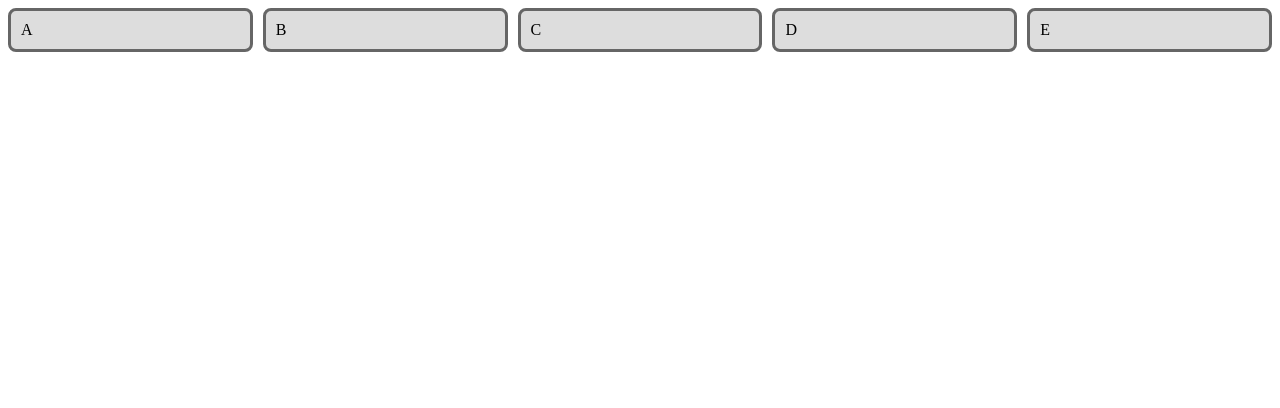
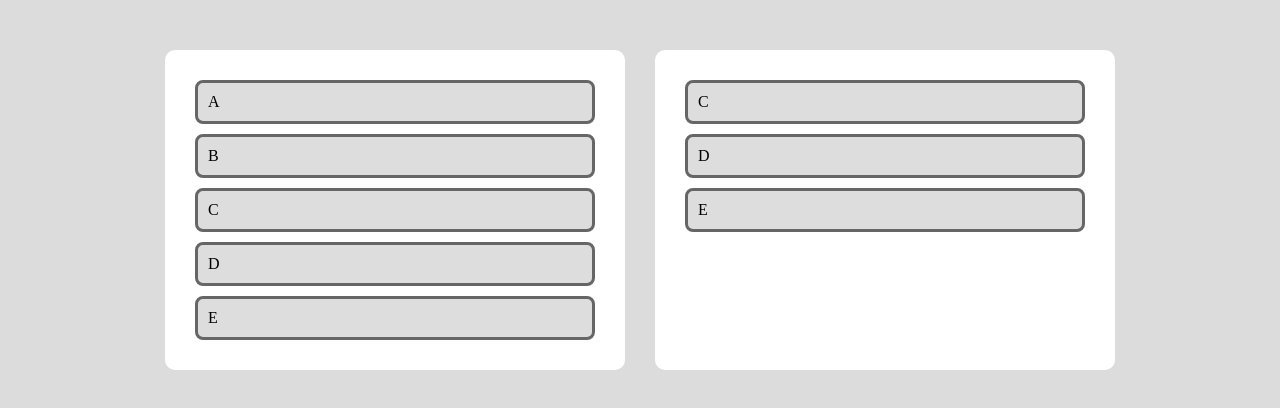
Before and after one commit to champkeh/drag-and-drop, a plain HTML site: page index.html in a window 1280 px wide. Drawn offline with Linux system fonts and the light colour scheme.

Commit message:
update readme

```diff
--- a/index.html
+++ b/index.html
@@ -4,10 +4,21 @@
     <meta charset="UTF-8">
     <title>Drag and Drop</title>
     <style>
+        body {
+            display: flex;
+            justify-content: center;
+            margin: 50px auto;
+            gap: 30px;
+            background-color: gainsboro;
+        }
         .container {
-            display: grid;
-            grid-template-columns: repeat(5, 1fr);
+            display: flex;
+            flex-direction: column;
             gap: 10px;
+            width: 400px;
+            padding: 30px;
+            border-radius: 10px;
+            background-color: white;
         }
         .box {
             border: 3px solid #666;
@@ -25,6 +36,11 @@
 <div class="container">
     <div draggable="true" class="box">A</div>
     <div draggable="true" class="box">B</div>
+    <div draggable="true" class="box">C</div>
+    <div draggable="true" class="box">D</div>
+    <div draggable="true" class="box">E</div>
+</div>
+<div class="container">
     <div draggable="true" class="box">C</div>
     <div draggable="true" class="box">D</div>
     <div draggable="true" class="box">E</div>
```
Also changed, not shown: 1 other file.
